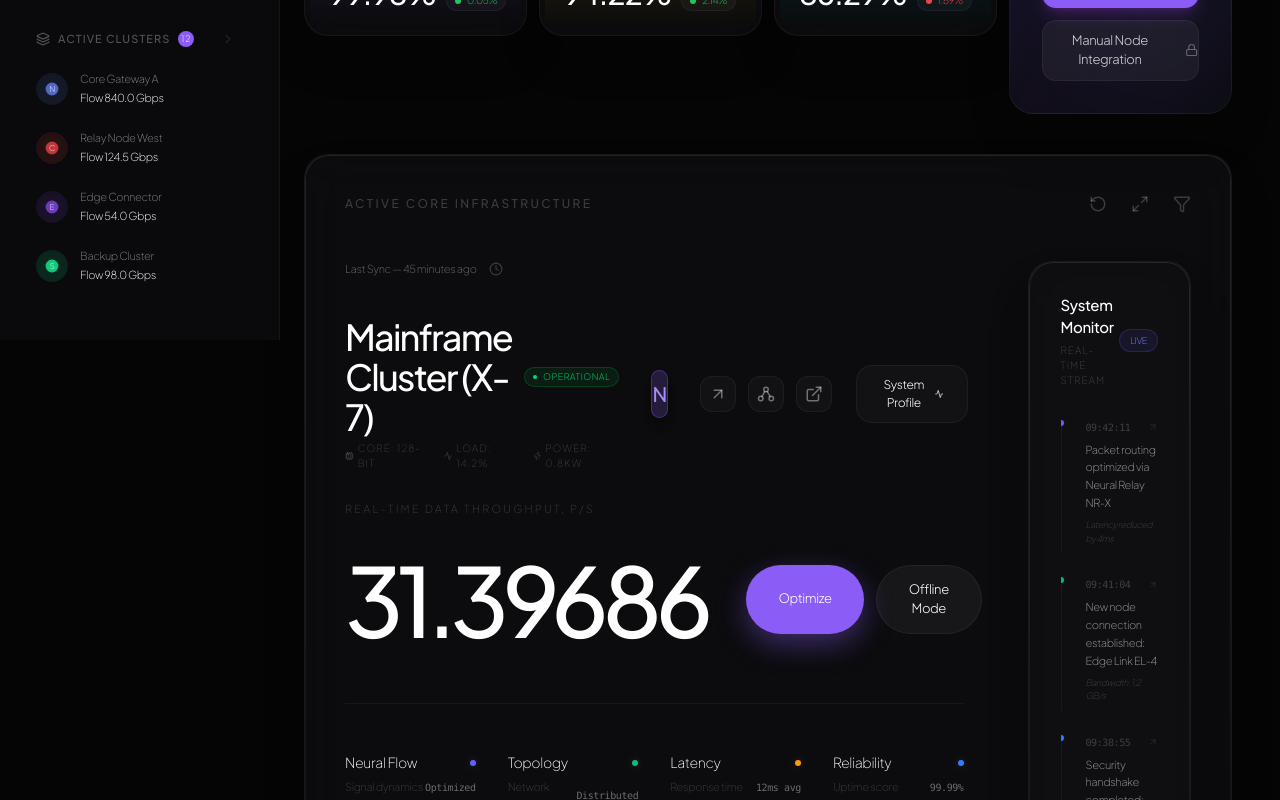
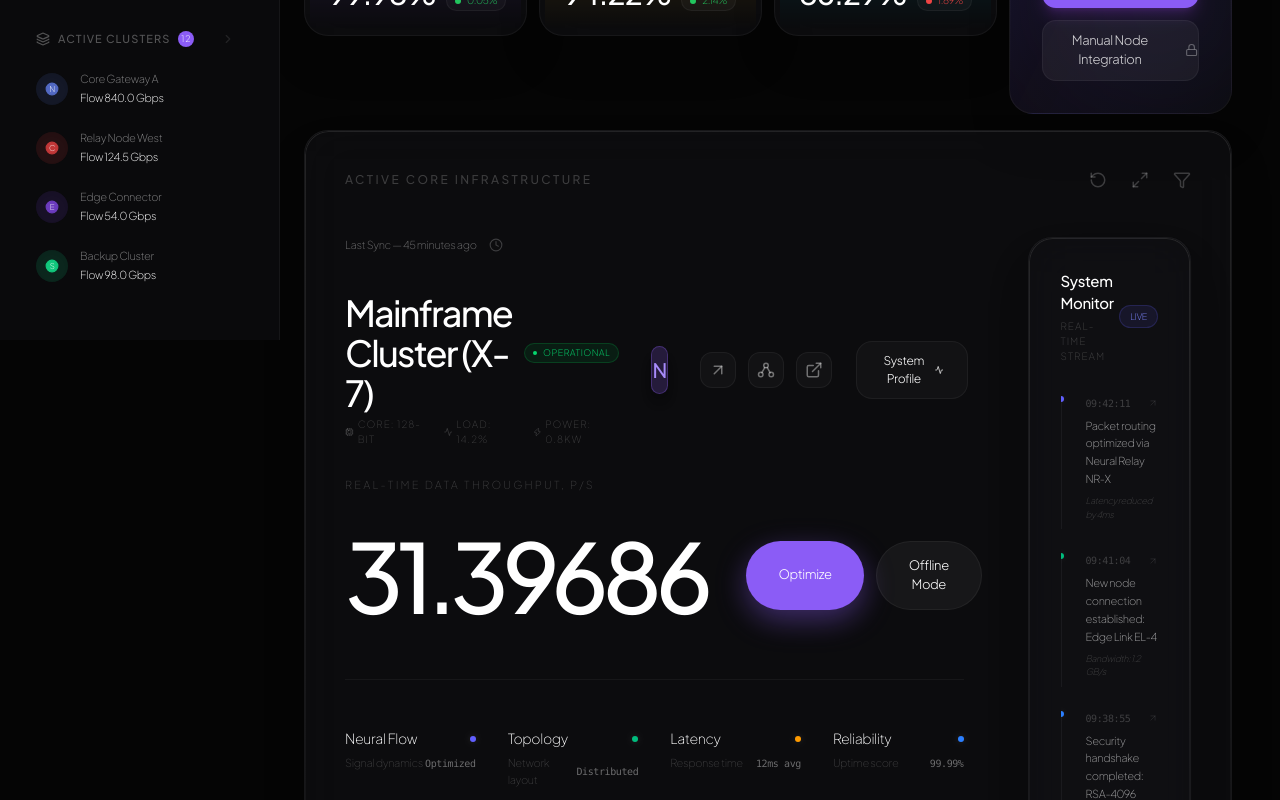
Before and after one commit to sebastianvasquezechavarria1234/nexus, a Next.js app: page / in a window 1280 px wide. Shown: the part 460-1260 px from the top of the page. Built offline with nearby package versions, Linux system fonts and the light colour scheme.

Commit message:
UI: move Active Core Infrastructure container up

```diff
--- a/src/app/page.tsx
+++ b/src/app/page.tsx
@@ -96,7 +96,7 @@ export default function Dashboard() {
         </div>
 
         {/* Active Staking Detail Section */}
-        <div className="glass p-10 relative overflow-hidden">
+        <div className="glass p-10 relative overflow-hidden -mt-6">
           <div className="flex items-center justify-between mb-12">
             <h3 className="text-[12px] font-medium text-white/20 uppercase tracking-[0.2em]">Active Core Infrastructure</h3>
             <div className="flex items-center gap-6 text-white/20">
```
